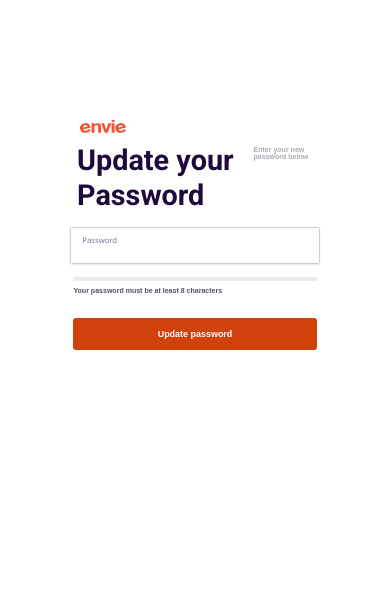
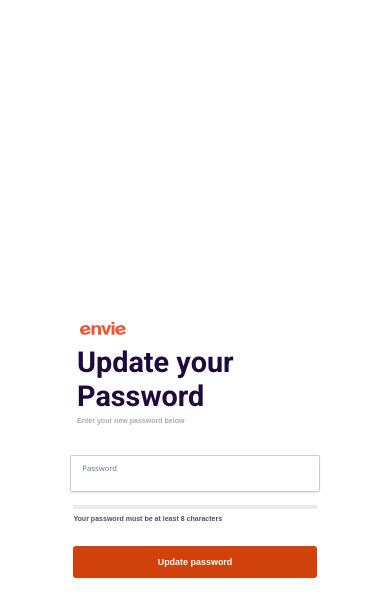
Before and after one commit to Yosef-Adel/SW-FRNT-Project, a React (Create React App) app: page /forgetPassword/1 in a window 390 px wide. Shown: the top 616 px of the page. Built offline with nearby package versions, Linux system fonts and the light colour scheme; no server answers.

Commit message:
Auth + Cards css changes
Align items center in auth pages
Line clamp in cards

```diff
--- a/src/generic components/Event List/EventList.js
+++ b/src/generic components/Event List/EventList.js
@@ -52,7 +52,7 @@ const EventList = () => {
           />
         ))}
       </div>
-      {loading&&
+      {!loading&&
       <div className={classes.moreBtn}>
         <button type="button">See more</button>
       </div>}
--- a/src/generic components/Event List/eventList.module.css
+++ b/src/generic components/Event List/eventList.module.css
@@ -4,6 +4,8 @@
   column-gap: 1rem;
   row-gap: 1rem;
   overflow-wrap: normal;
+
+  margin-bottom: 5rem;
 }
 .secheader {
   margin-top: 5rem;
--- a/src/generic components/event card/eventCard.module.css
+++ b/src/generic components/event card/eventCard.module.css
@@ -56,8 +56,10 @@
     font-weight: 400;
     padding: 0.5rem 0;
     color: var(--secondary-text);
-    white-space: nowrap;
+    display: -webkit-box;
     overflow: hidden;
+    -webkit-box-orient: vertical;
+    -webkit-line-clamp: 1;
 }
 
 .cardContent .company{
--- a/src/pages/authentication/ForgetPasswordPage.js
+++ b/src/pages/authentication/ForgetPasswordPage.js
@@ -49,7 +49,7 @@ const ForgetPasswordPage = ({onSubmit}) => {
   };
 
   const validationSchema = Yup.object().shape({
-    password: Yup.string().required("Password is required"),
+    password: Yup.string().min(8).required("Password is required"),
   });
 
   /**
@@ -83,14 +83,14 @@ const ForgetPasswordPage = ({onSubmit}) => {
     return (
         <div data-testid="LoginComponent">
             <div className={classes.main}>
-                <div className={classes.info} style={{paddingTop:'18rem'}}>
+                <div className={classes.info} >
                     <div className={classes.form}>
                         <Link to="/" className={classes.logoContainer}>
                         <div>
                             <img src={logo} alt="Envie Logo" />
                         </div>
                         </Link>
-                        <div className={classes.header} >
+                        <div className={classes.forgetPassHeader} >
                             <h1>Update your Password</h1>
                             <p className={classes.passwordp}>Enter your new password below</p>
                         </div>
--- a/src/pages/authentication/LoginPage.js
+++ b/src/pages/authentication/LoginPage.js
@@ -122,9 +122,6 @@ const LoginPage = ({onSubmit}) => {
       try{
         const response = await axios.post(routes.forgotPassword, {"emailAddress": email})
         console.log(response)
-
-
-
         setForgetPasswordModal(true);
 
       } catch(err){
--- a/src/pages/authentication/auth.module.css
+++ b/src/pages/authentication/auth.module.css
@@ -2,6 +2,7 @@
     display: flex;
     flex-direction: row;
     min-height: 100vh;
+    align-items: center;
 }
 .info{
     min-width: 50%;
@@ -463,6 +464,10 @@
         justify-content: space-between;
         width: 97%;
     }
+    .forgetPassHeader{
+        display: flex;
+        flex-direction: column;
+    }
 
 }
 
```
